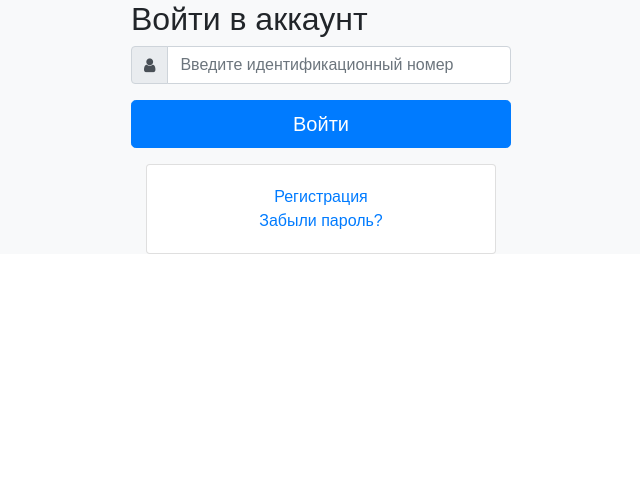
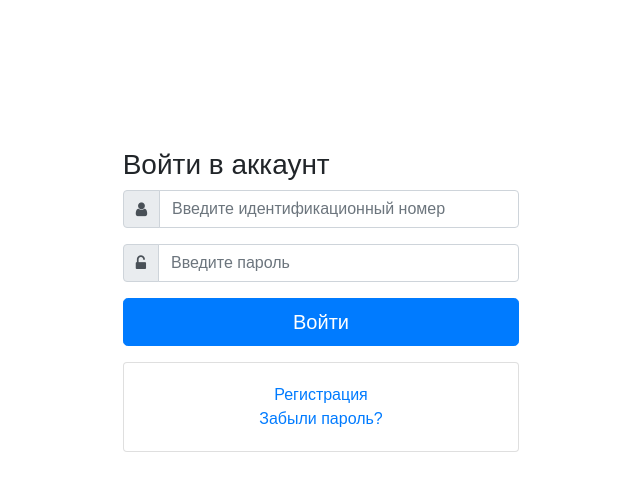
Before and after one commit to mjaffk/probation, a React (Create React App) app: page /auth/signin in a window 1280 px wide. Shown: the top 488 px of the page, without its empty margins (319-959 px from the left). Built offline with nearby package versions, Linux system fonts and the light colour scheme.

Commit message:
make viu sign in

```diff
--- a/public/index.html
+++ b/public/index.html
@@ -13,7 +13,7 @@
 </head>
 <body>
 <noscript>You need to enable JavaScript to run this app.</noscript>
-<div id="root" class="bg-light"></div>
+<div id="root"></div>
 <script src="https://code.jquery.com/jquery-3.3.1.slim.min.js"
         integrity="sha384-q8i/X+965DzO0rT7abK41JStQIAqVgRVzpbzo5smXKp4YfRvH+8abtTE1Pi6jizo"
         crossorigin="anonymous"></script>
--- a/src/components/main/authentication/sign-in/index.js
+++ b/src/components/main/authentication/sign-in/index.js
@@ -1,128 +1,62 @@
-import React, { Component } from 'react'
+import React from 'react'
 import AuthMenu from '../auth-menu'
 import { reduxForm, Field } from 'redux-form'
 import Input from '../../input'
+import { required } from '../../input/validate'
 
-class SignIn extends Component {
-  render() {
-    return (<div className="container login-form">
-      <div>
-        <div className="row">
-          <div className="col-12 col-sm-12 col-md-2 col-lg-4"></div>
-          <div className="col-12 col-sm-12 col-md-8 col-lg-4">
-            <div className="row">
-              <h2 className="text-center">Войти в аккаунт</h2>
-              <form className="w-100" onSubmit={ ( values ) => console.log( values ) }>
+const  SignIn = ( ) => {
+  return (<div className="< d-flex position-absolute h-75 w-100">
+    <div className="container d-flex flex-column m-auto col-11 col-sm-8 col-md-6 col-lg-5 col-xl-4 ">
+      <h1 className="h3 text-left font-wight-normal">Войти в аккаунт</h1>
+      <form onSubmit={ (values) =>  console.log(values) }>
+
         <Field
+          className="form-control"
           name="username"
           type="text"
           component={ Input }
           placeholder="Введите идентификационный номер"
           validate={ [ required ] }
+          prependIcon='user'
+        />
 
+        <Field
+          className="form-control"
+          name="password"
+          type="password"
+          component={ Input }
+          placeholder="Введите пароль"
+          validate={ [ required ] }
+          prependIcon='unlock-alt'
         />
-                { /*<PasswordInput/>*/ }
+
         <div>
-                  <button type="submit" className="btn btn-primary btn-lg w-100">
+          <button type="submit" className="btn btn-primary btn-lg btn-block">
             Войти
           </button>
         </div>
+
       </form>
-            </div>
       <AuthMenu/>
-          </div>
-        </div>
     </div>
   </div>)
 }
+
+const validate =(values) => {
+  const errors = {}
+
+  if (!values.username) {
+    errors.username = 'Поле обязательно'
   }
 
-export default reduxForm( { form : 'signIn' } )( SignIn )
+  if (!values.password) {
+    errors.password = 'Поле обязательно'
+  }
 
-const required = value => (value || typeof value === 'number' ? undefined : 'Поле обязательно')
+  return errors
+}
 
-// const maxLength = max => value =>
-//   value && value.length > max ? `Must be ${max} characters or less` : undefined
-//
-// const maxLength15 = maxLength(15)
-
-// export const minLength = min => value =>
-//   value && value.length < min ? `Must be ${min} characters or more` : undefined
-//
-// export const minLength2 = minLength(2)
-
-// const number = value =>
-//   value && isNaN(Number(value)) ? 'Must be a number' : undefined
-
-// const minValue = min => value =>
-//   value && value < min ? `Must be at least ${min}` : undefined
-//
-// const minValue13 = minValue(13)
-
-// const email = value =>
-//   value && !/^[A-Z0-9._%+-]+@[A-Z0-9.-]+\.[A-Z]{2,4}$/i.test(value)
-//   ? 'Invalid email address'
-//   : undefined
-//
-// const aol = value =>
-//   value && /.+@aol\.com/.test(value)
-//   ? 'Really? You still use AOL for your email?'
-//   : undefined
-//
-// const alphaNumeric = value =>
-//   value && /[^a-zA-Z0-9 ]/i.test(value)
-//   ? 'Only alphanumeric characters'
-//   : undefined
-//
-// export const phoneNumber = value =>
-//   value && !/^(0|[1-9][0-9]{9})$/i.test(value)
-//   ? 'Invalid phone number, must be 10 digits'
-//   : undefined
-
-
-// const FieldLevelValidationForm = props => {
-//   const { handleSubmit, pristine, reset, submitting } = props
-//   return (
-//     <form onSubmit={handleSubmit}>
-//       <Field
-//         name="username"
-//         type="text"
-//         component={renderField}
-//         label="Username"
-//         validate={[required, maxLength15, minLength2]}
-//         warn={alphaNumeric}
-//       />
-//       <Field
-//         name="email"
-//         type="email"
-//         component={renderField}
-//         label="Email"
-//         validate={email}
-//         warn={aol}
-//       />
-//       <Field
-//         name="age"
-//         type="number"
-//         component={renderField}
-//         label="Age"
-//         validate={[required, number, minValue13]}
-//         warn={tooYoung}
-//       />
-//       <Field
-//         name="phone"
-//         type="number"
-//         component={renderField}
-//         label="Phone number"
-//         validate={[required, phoneNumber]}
-//       />
-//       <div>
-//         <button type="submit" disabled={submitting}>
-//           Submit
-//         </button>
-//         <button type="button" disabled={pristine || submitting} onClick={reset}>
-//           Clear Values
-//         </button>
-//       </div>
-//     </form>
-//   )
-// }
+export default reduxForm( {
+  form : 'signIn',
+  validate,
+} )( SignIn )
--- /dev/null
+++ b/src/components/main/icon/index.js
@@ -0,0 +1,9 @@
+import React from 'react'
+
+export default function Icon( { type, iconId, onClick } ) {
+  return (<div className={ `input-group-${type}` } onClick={ onClick }>
+          <span className='input-group-text'>
+            <i className={ `fa fa-${iconId}` }/>
+          </span>
+  </div>)
+}
--- a/src/components/main/input/index.js
+++ b/src/components/main/input/index.js
@@ -1,20 +1,20 @@
 import React from 'react'
+import Icon from '../icon/'
 
-export default function Input( {
-                                       input, placeholder, type, meta : { touched, error, warning }, icon : icon = 'user',
-                                     } ) {
-  return (
-  <div className={`form-group text-left ${(!error) ? '' : 'has-danger' }`}>
-    <div className={`input-group ${(!error) ? '' : 'rounded border-danger' }`}>
-      {icon && <div className='input-group-prepend'>
-          <span className='input-group-text'>
-            <i className={`fa fa-${icon}`}/>
-          </span>
-      </div>}
-      <input {...input} className='form-control' type={type} placeholder={placeholder}/>
+export default function Input( { input, placeholder, type, meta : { touched, error }, prependIcon, appendIcon } ) {
+  return (<div className="form-group text-left">
+
+    <div className={ `input-group ${touched && (error && 'rounded border border-danger')}` }>
+
+      { prependIcon && < Icon type='prepend' iconId={ prependIcon }/> }
+
+      <input { ...input } className='form-control' type={ type } placeholder={ placeholder }/>
+
+      { appendIcon && < Icon type='append' iconId={ appendIcon }/> }
+
     </div>
+
     { touched && (error && <span className="form-control-feedback text-danger">{ error }</span>) }
-  </div>
-  )
 
+  </div>)
 }
--- /dev/null
+++ b/src/components/main/input/validate.js
@@ -0,0 +1,35 @@
+export const required = value => (value || typeof value === 'number' ? undefined : 'Поле обязательно')
+
+export const maxLength = max => value =>
+  value && value.length > max ? `Must be ${max} characters or less` : undefined
+
+// example: const maxLength15 = maxLength(15)
+
+export const minLength = min => value =>
+  value && value.length < min ? `Must be ${min} characters or more` : undefined
+
+// example:  const minLength2 = minLength(2)
+
+export const number = value =>
+  value && isNaN(Number(value)) ? 'Must be a number' : undefined
+
+export const minValue = min => value =>
+  value && value < min ? `Must be at least ${min}` : undefined
+
+// example:  const minValue13 = minValue(13)
+
+export const email = value =>
+  value && !/^[A-Z0-9._%+-]+@[A-Z0-9.-]+\.[A-Z]{2,4}$/i.test(value)
+  ? 'Invalid email address'
+  : undefined
+
+
+export const alphaNumeric = value =>
+  value && /[^a-zA-Z0-9 ]/i.test(value)
+  ? 'Only alphanumeric characters'
+  : undefined
+
+export const phoneNumber = value =>
+  value && !/^(0|[1-9][0-9]{9})$/i.test(value)
+  ? 'Invalid phone number, must be 10 digits'
+  : undefined
```
Lines whose indentation alone changed are shown as unchanged.
